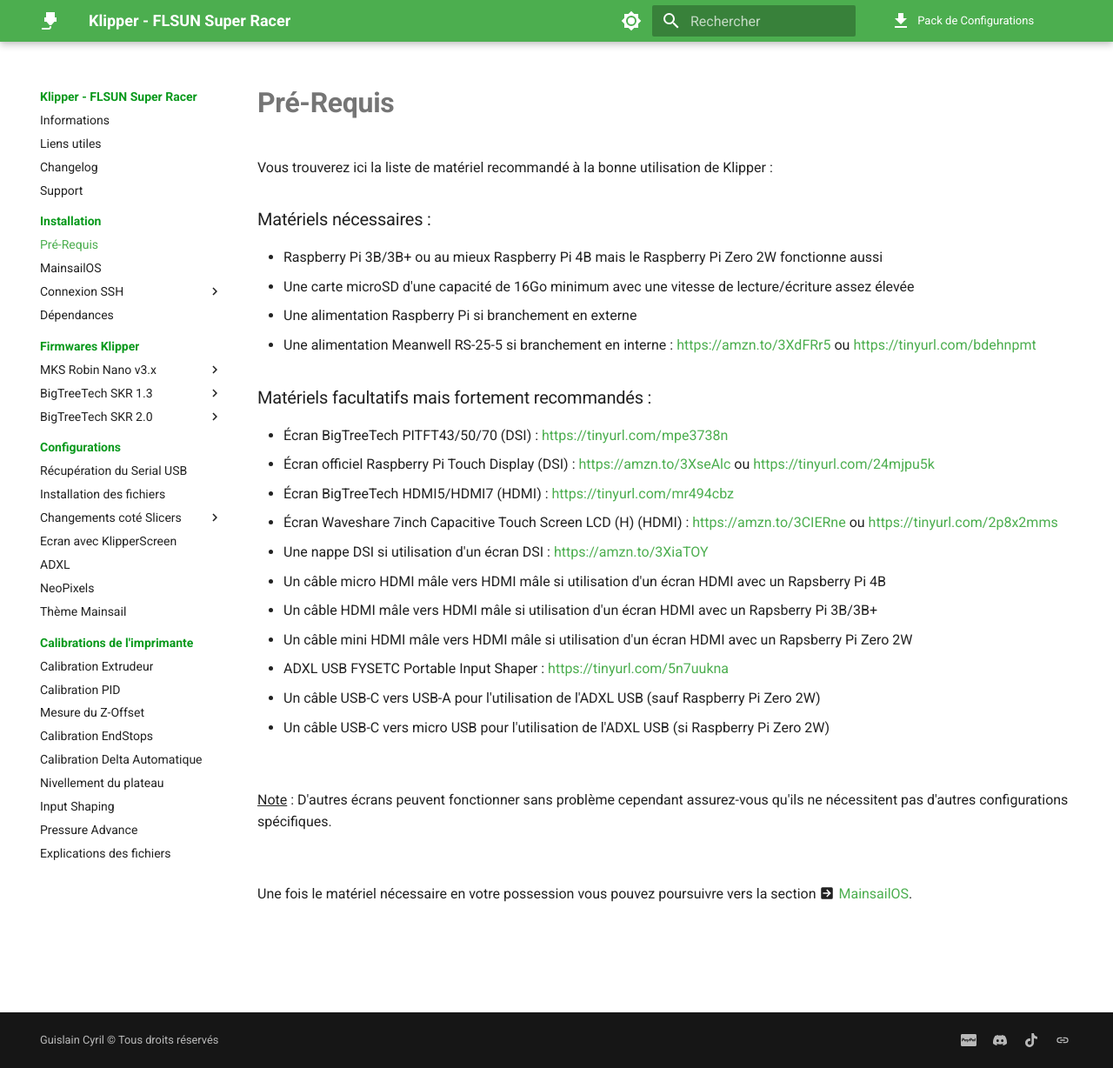
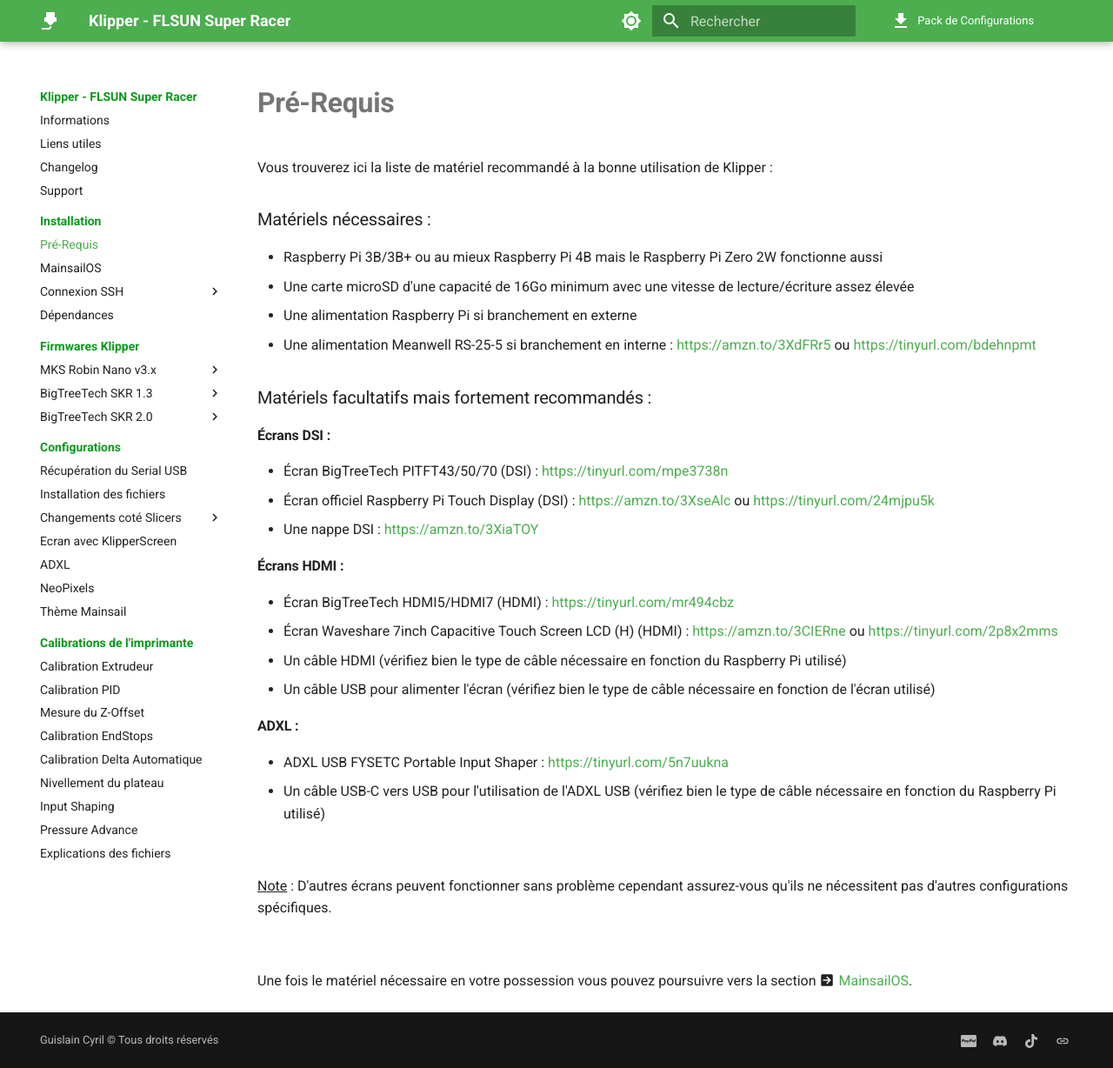
Before and after one commit to Guilouz/test, an MkDocs documentation site: the page built from docs/installation/pre-requis.md, in a window 1280 px wide and 1228 px high. Shown: the whole window at 87% size. Built offline with MkDocs 1.6.1 and Material for MkDocs 9.7.7, drawn with Linux system fonts in a browser that asks for light colours; comment, search, counter and statistics services are not loaded.

Commit message:
Update pre-requis.md

```diff
--- a/docs/installation/pre-requis.md
+++ b/docs/installation/pre-requis.md
@@ -18,18 +18,26 @@
 </ul>
 
 ### Matériels facultatifs mais fortement recommandés :
+
+#### Écrans DSI :
 <ul>
   <li>Écran BigTreeTech PITFT43/50/70 (DSI) : <a href="https://tinyurl.com/mpe3738n" target="_blank">https://tinyurl.com/mpe3738n</a></li>
   <li>Écran officiel Raspberry Pi Touch Display (DSI) : <a href="https://amzn.to/3XseAlc" target="_blank">https://amzn.to/3XseAlc</a> ou <a href="https://tinyurl.com/24mjpu5k" target="_blank">https://tinyurl.com/24mjpu5k</a></li>
+  <li>Une nappe DSI : <a href="https://amzn.to/3XiaTOY" target="_blank">https://amzn.to/3XiaTOY</a></li>
+</ul>
+
+#### Écrans HDMI :
+<ul>
   <li>Écran BigTreeTech HDMI5/HDMI7 (HDMI) : <a href="https://tinyurl.com/mr494cbz" target="_blank">https://tinyurl.com/mr494cbz</a></li>
   <li>Écran Waveshare 7inch Capacitive Touch Screen LCD (H) (HDMI) : <a href="https://amzn.to/3CIERne" target="_blank">https://amzn.to/3CIERne</a> ou <a href="https://tinyurl.com/2p8x2mms" target="_blank">https://tinyurl.com/2p8x2mms</a></li>
-  <li>Une nappe DSI si utilisation d'un écran DSI : <a href="https://amzn.to/3XiaTOY" target="_blank">https://amzn.to/3XiaTOY</a></li>
-  <li>Un câble micro HDMI mâle vers HDMI mâle si utilisation d'un écran HDMI avec un Rapsberry Pi 4B</li>
-  <li>Un câble HDMI mâle vers HDMI mâle si utilisation d'un écran HDMI avec un Rapsberry Pi 3B/3B+</li>
-  <li>Un câble mini HDMI mâle vers HDMI mâle si utilisation d'un écran HDMI avec un Rapsberry Pi Zero 2W</li>
+  <li>Un câble HDMI (vérifiez bien le type de câble nécessaire en fonction du Raspberry Pi utilisé)</li>
+  <li>Un câble USB pour alimenter l'écran (vérifiez bien le type de câble nécessaire en fonction de l'écran utilisé)</li>
+</ul>
+
+#### ADXL :
+<ul>
   <li>ADXL USB FYSETC Portable Input Shaper : <a href="https://tinyurl.com/5n7uukna" target="_blank">https://tinyurl.com/5n7uukna</a></li>
-  <li>Un câble USB-C vers USB-A pour l'utilisation de l'ADXL USB (sauf Raspberry Pi Zero 2W)</li>
-  <li>Un câble USB-C vers micro USB pour l'utilisation de l'ADXL USB (si Raspberry Pi Zero 2W)</li>
+  <li>Un câble USB-C vers USB pour l'utilisation de l'ADXL USB (vérifiez bien le type de câble nécessaire en fonction du Raspberry Pi utilisé)</li>
 </ul>
 
 <br />
```
